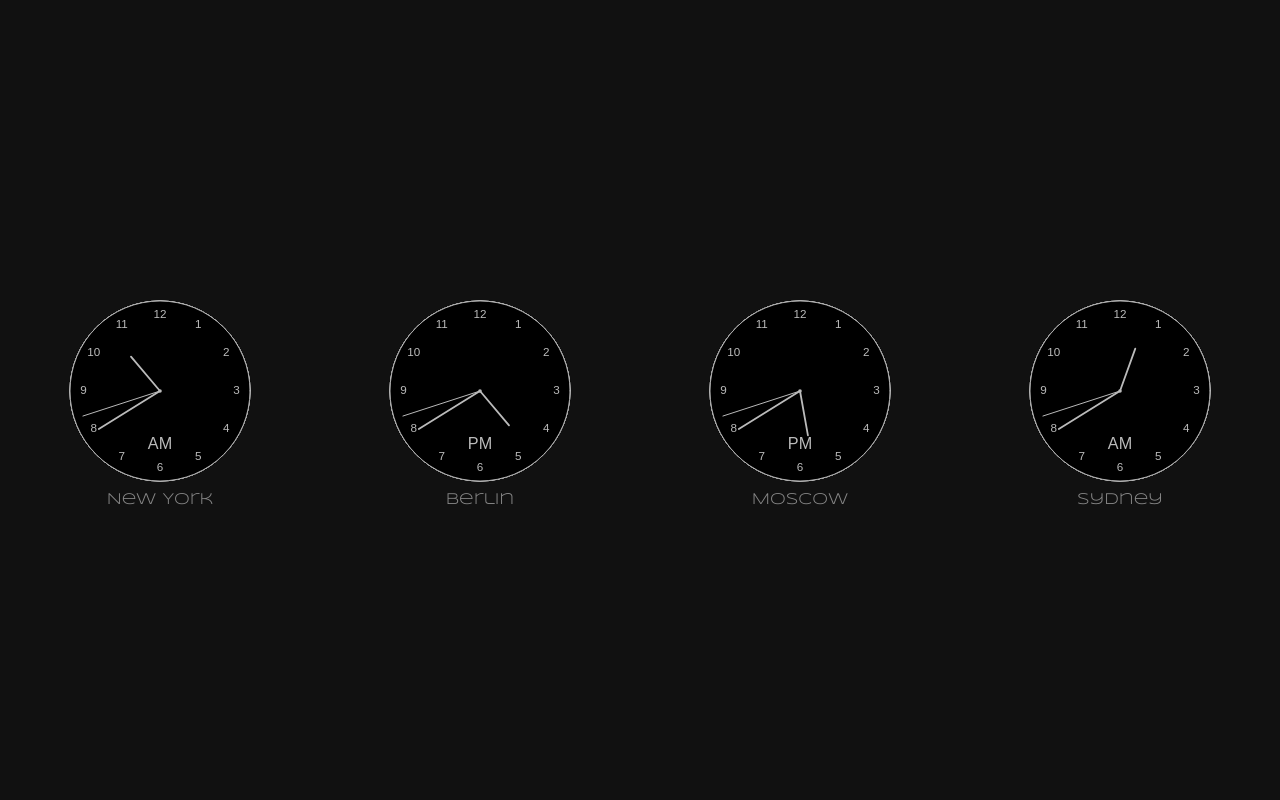
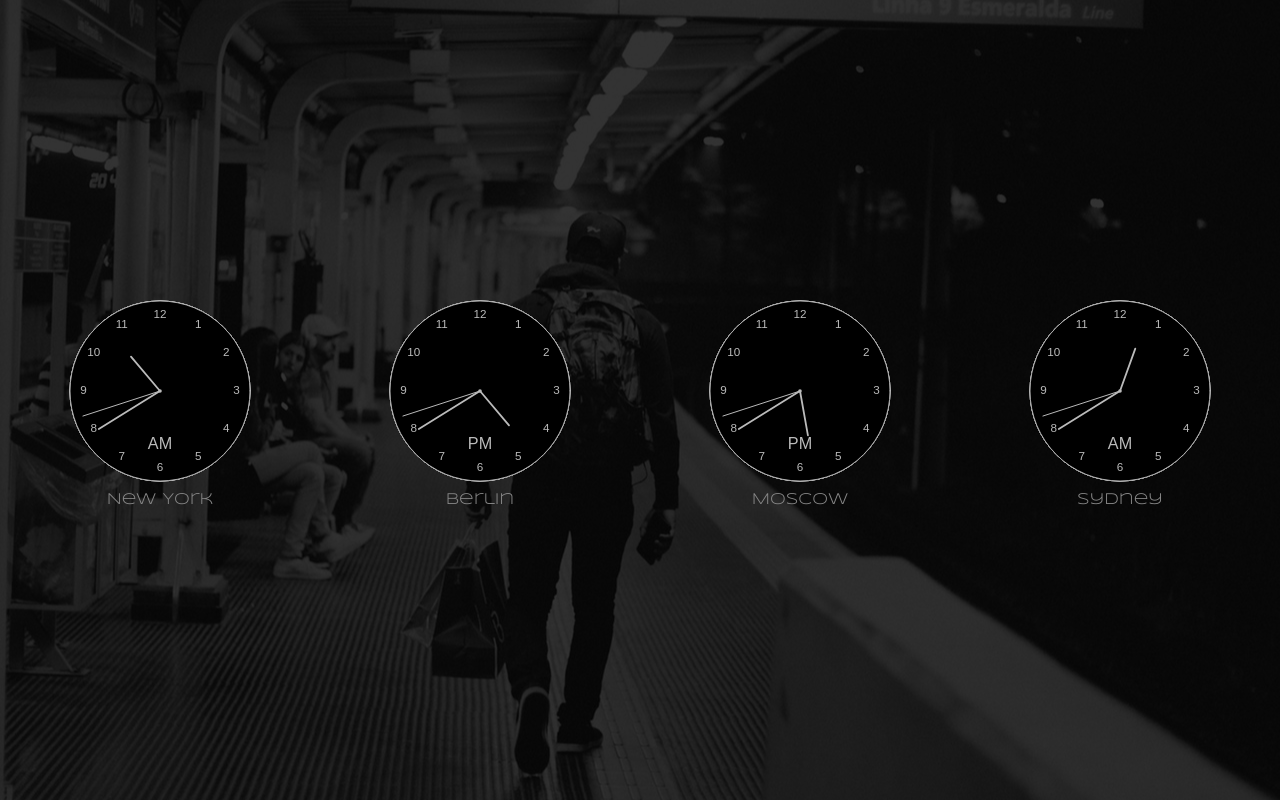
Before and after one commit to clickad/world-time-widget, a plain HTML site: page src/index.html in a window 1280 px wide. Drawn offline with nearby package versions, Linux system fonts and the light colour scheme.

Commit message:
background changed

```diff
--- a/src/css/style.css
+++ b/src/css/style.css
@@ -2,6 +2,9 @@ body{
   color: #888;
   font-family: Syncopate, sans-serif;
   overflow-x: hidden;
+  background-image: url('../img/background.jpeg');
+  background-size: cover;
+  background-position: center;
 }
 
 a, a:visited, a:hover{
@@ -17,7 +20,7 @@ a, a:visited, a:hover{
   -webkit-flex-direction: column;
   align-items: center;
   justify-content: center;
-  background-color: #111;
+  background: rgba(0,0,0,0.8);
 }
 
 .wrapper{
```
